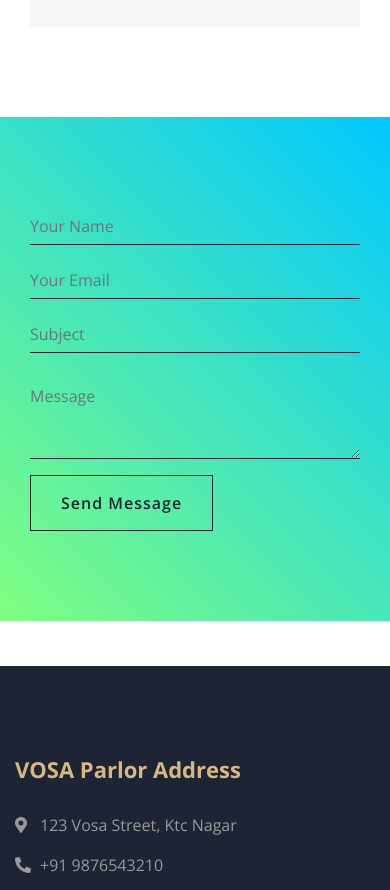
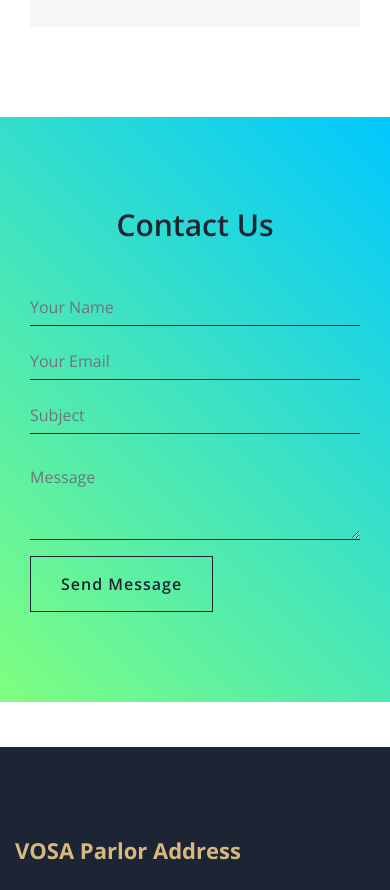
Before and after one commit to MohamedIqlas/Mohamed_project, a plain HTML site: page index.html in a window 390 px wide. Shown: the part 7467-8357 px from the top of the page. Drawn offline with nearby package versions, Linux system fonts and the light colour scheme.

Commit message:
Update index.html

```diff
--- a/index.html
+++ b/index.html
@@ -520,11 +520,17 @@
         <div class="contact">
             <div class="container-fluid">
                 <div class="container">
+
                     <div class="row align-items-center">
-                        <div class="col-md-4"></div>
-                        <div class="col-md-8">
+
+                        <!-- <div class="col-md-4"></div> -->
+                        <div class="col-md-12">
                             <div class="contact-form">
                                 <div id="success"></div>
+                                <div class="section-header text-center">
+                                    <!-- <p>Our Parlour Team</p> -->
+                                    <h2> Contact Us </h2>
+                                </div>
                                 <form name="sentMessage" id="contactForm" novalidate="novalidate">
                                     <div class="control-group">
                                         <input type="text" class="form-control" id="name" placeholder="Your Name" required="required" data-validation-required-message="Please enter your name" />
```
